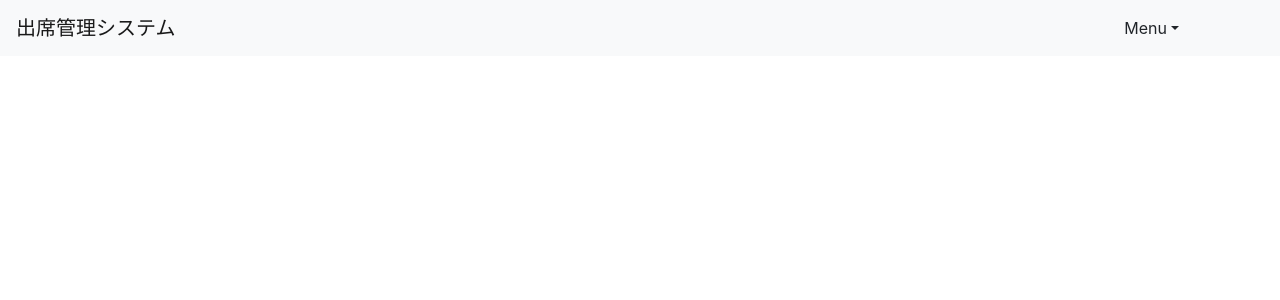
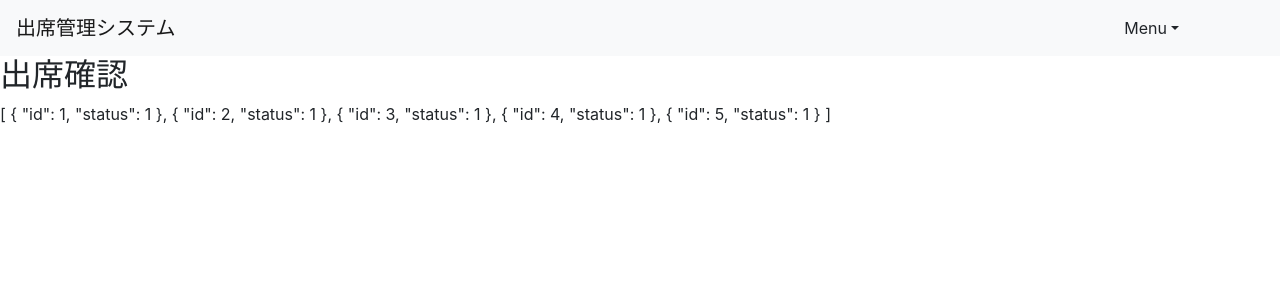
Before and after one commit to ShounenGit/pbl1-c2, an Angular app: page / in a window 1280 px wide. Shown: the top 300 px of the page. Built offline with nearby package versions, Linux system fonts and the light colour scheme.

Commit message:
出席確認のコンポーネントとモックを作成

```diff
--- a/src/app/app.component.html
+++ b/src/app/app.component.html
@@ -1,2 +1,3 @@
 <app-header></app-header>
 <router-outlet></router-outlet>
+<app-attendance-rate-confirmation></app-attendance-rate-confirmation>
--- a/src/app/app.module.ts
+++ b/src/app/app.module.ts
@@ -6,10 +6,12 @@ import { AppRoutingModule } from './app-routing.module';
 
 import { AppComponent } from './app.component';
 import { TeachersModule } from './teachers/teachers.module';
+import { AttendanceRateConfirmationComponent } from './attendance-rate-confirmation/attendance-rate-confirmation.component';
 
 @NgModule({
   declarations: [
-    AppComponent
+    AppComponent,
+    AttendanceRateConfirmationComponent
   ],
   imports: [
     BrowserModule,
--- /dev/null
+++ b/src/app/attendance-rate-confirmation/attendance-rate-confirmation.component.html
@@ -0,0 +1,4 @@
+<h2>出席確認</h2>
+<div *ngFor="let STUDENT_SCHOOL_DAYS_MOCK of studentWithSchoolDays.schoolDays ">
+  {{STUDENT_SCHOOL_DAYS_MOCK.attendances|json}}
+</div>
--- /dev/null
+++ b/src/app/attendance-rate-confirmation/attendance-rate-confirmation.component.ts
@@ -0,0 +1,17 @@
+import { Component, OnInit } from '@angular/core';
+import { STUDENT_SCHOOL_DAYS_MOCK } from '../mocks/student-school-days-mock';
+import {StudentWithSchoolDays} from '../models/student-with-school-days';
+
+@Component({
+  selector: 'app-attendance-rate-confirmation',
+  templateUrl: './attendance-rate-confirmation.component.html',
+  styleUrls: ['./attendance-rate-confirmation.component.scss']
+})
+export class AttendanceRateConfirmationComponent implements OnInit {
+  studentWithSchoolDays = STUDENT_SCHOOL_DAYS_MOCK;
+  constructor() { }
+
+  ngOnInit() {
+  }
+
+}
--- /dev/null
+++ b/src/app/mocks/student-school-days-mock.ts
@@ -0,0 +1,34 @@
+import {StudentWithSchoolDays} from '../models/student-with-school-days';
+
+export const STUDENT_SCHOOL_DAYS_MOCK: StudentWithSchoolDays = {
+  id: 1,
+  studentNumber: '0K02001',
+  name: '山田太郎',
+  schoolDays: [
+    {
+     date: '2018-05-10',
+     attendances: [
+       {
+         id: 1,
+         status: 1,
+       },
+       {
+         id: 2,
+         status: 1,
+       },
+        {
+          id: 3,
+         status: 1,
+       },
+       {
+         id: 4,
+         status: 1,
+       },
+       {
+         id: 5,
+         status: 1,
+       }
+      ]
+    }
+  ]
+};
--- a/src/app/models/school-day.ts
+++ b/src/app/models/school-day.ts
@@ -1,6 +1,8 @@
+import {Attendance} from './attendance';
+
 export interface SchoolDay {
   date: string;
-  periodCount: number;
+  attendances?: Attendance[];
 }
 
 // APIのレスポンス - /school_days
--- /dev/null
+++ b/src/app/models/student-with-school-days.ts
@@ -0,0 +1,6 @@
+import { Student } from './student';
+import { SchoolDay } from './school-day';
+
+export interface StudentWithSchoolDays extends Student {
+  schoolDays: SchoolDay[];
+}
```
Also changed, not shown: src/app/attendance-rate-confirmation/attendance-rate-confirmation.component.scss (added).
